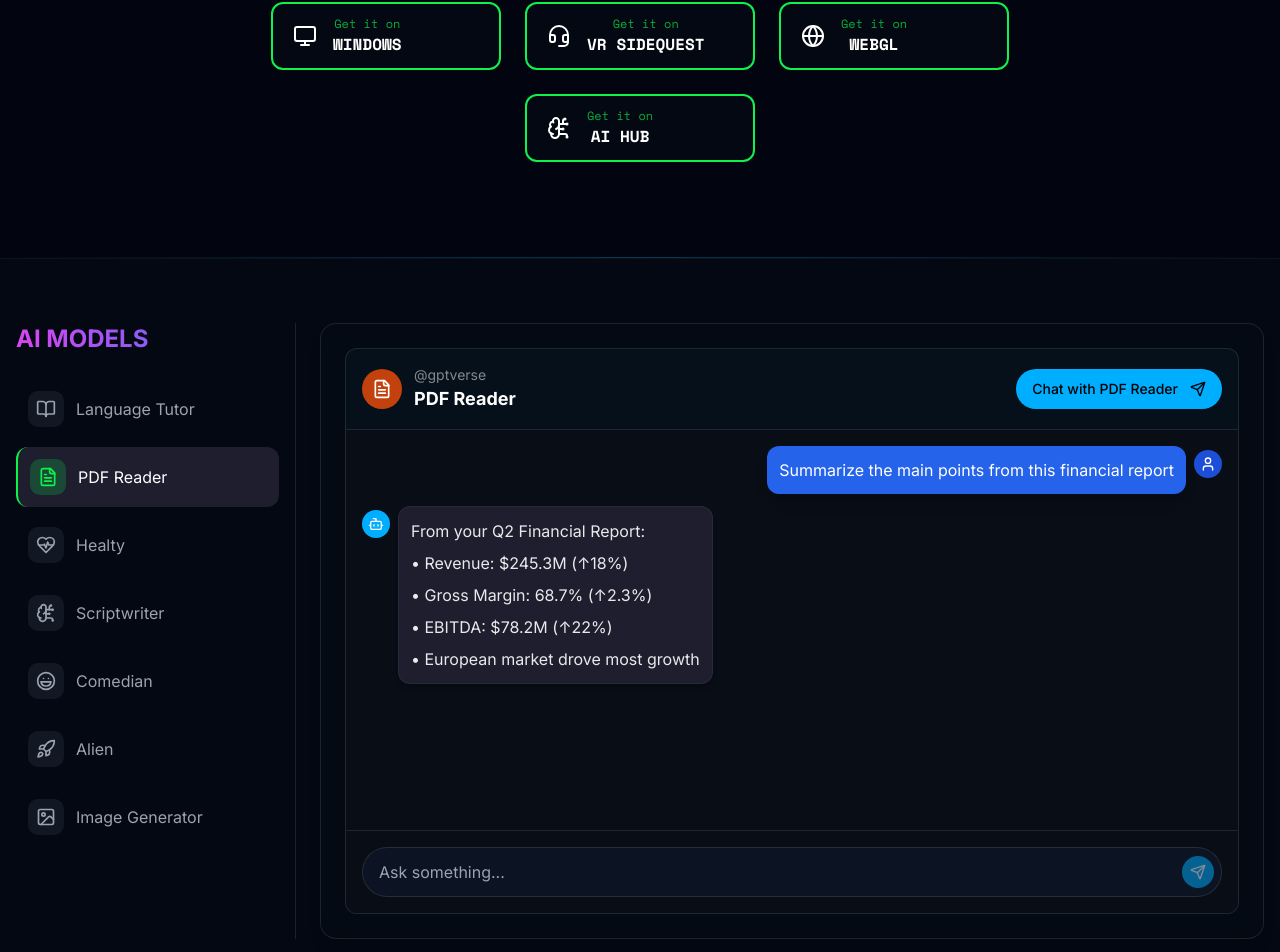
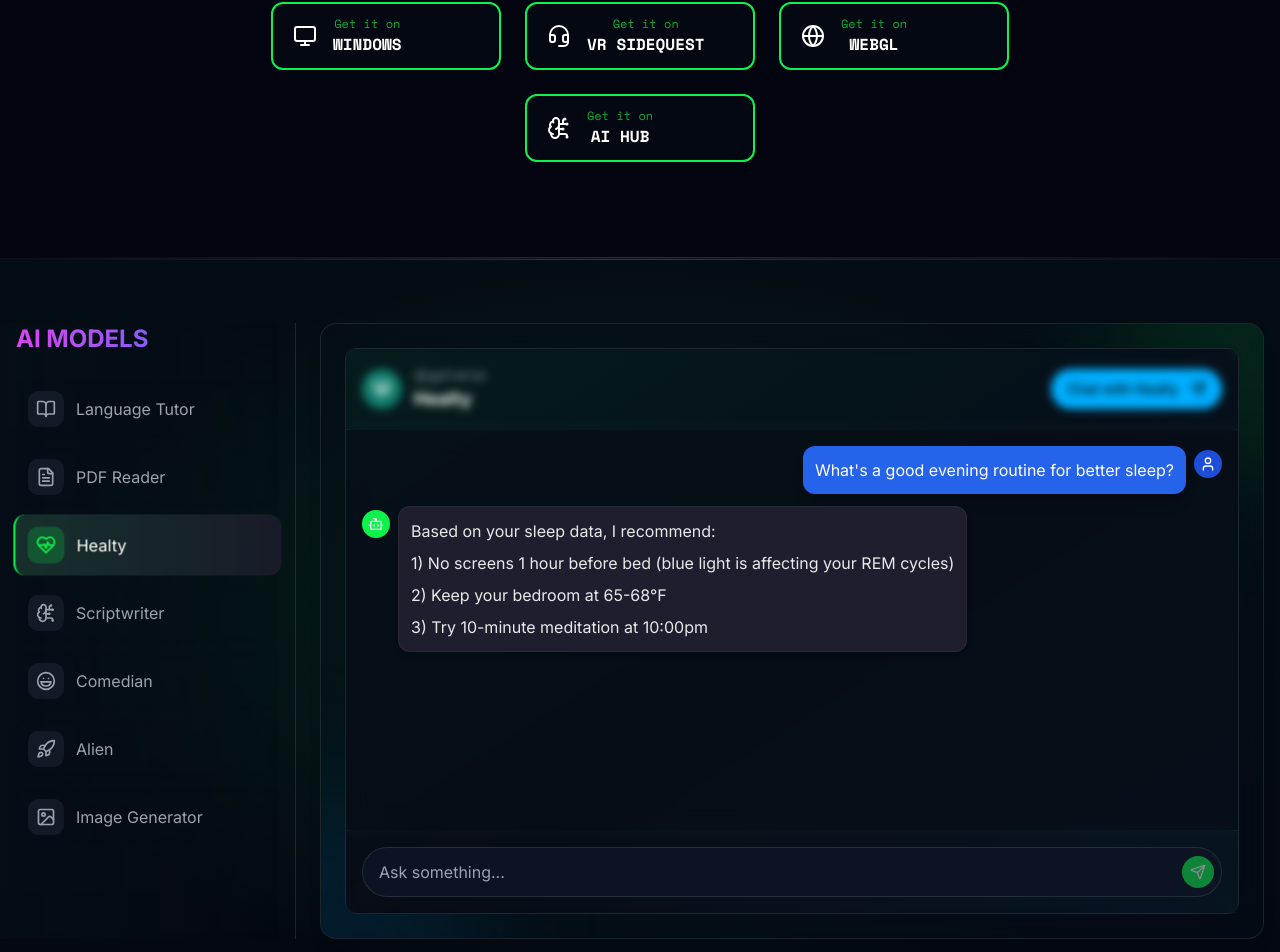
Before and after one commit to mrl006/gptverse-ai-nexus, a React (Vite) app: page / in a window 1280 px wide. Shown: the part 847-1799 px from the top of the page. Built offline with nearby package versions, Linux system fonts and the light colour scheme.

Commit message:
Refactor: Implement auto-selection and glassmorphism

```diff
--- a/src/components/ProductView.tsx
+++ b/src/components/ProductView.tsx
@@ -1,5 +1,5 @@
 
-import React, { useState, useRef } from 'react';
+import React, { useState, useRef, useEffect } from 'react';
 import { AiModels } from '@/data/aiModels';
 import { getIconByName } from '@/utils/iconUtils';
 import ModelList from './product/ModelList';
@@ -26,6 +26,17 @@ const ProductView = () => {
     }, 0);
   };
 
+  // Auto-rotate through models every 3 seconds
+  useEffect(() => {
+    const autoRotateInterval = setInterval(() => {
+      const currentIndex = AiModels.findIndex(model => model.id === selectedModel);
+      const nextIndex = (currentIndex + 1) % AiModels.length;
+      handleModelSelect(AiModels[nextIndex].id);
+    }, 3000);
+
+    return () => clearInterval(autoRotateInterval);
+  }, [selectedModel]);
+
   return (
     <motion.section
       ref={viewRef}
@@ -36,7 +47,13 @@ const ProductView = () => {
       animate={{ opacity: 1 }}
       transition={{ duration: 0.7 }}
     >
-      <div className="absolute inset-0 bg-[#040812] pointer-events-none"></div>
+      <div className="absolute inset-0 bg-[#040812] pointer-events-none">
+        {/* Glassmorphism elements */}
+        <div className="absolute inset-0 bg-gradient-to-b from-[#0ef34b]/5 to-transparent opacity-40"></div>
+        <div className="absolute inset-0 bg-[radial-gradient(ellipse_at_center,rgba(14,243,75,0.1)_0%,transparent_70%)]"></div>
+        <div className="absolute inset-x-0 top-0 h-px bg-gradient-to-r from-transparent via-[#0ef34b]/30 to-transparent"></div>
+        <div className="absolute inset-x-0 bottom-0 h-px bg-gradient-to-r from-transparent via-[#00aeff]/30 to-transparent"></div>
+      </div>
 
       <div className="max-w-[1400px] mx-auto px-4 relative z-10">
         <div className="grid grid-cols-1 lg:grid-cols-[280px,1fr] gap-6">
@@ -51,11 +68,17 @@ const ProductView = () => {
           {/* Main Content Area - Only Interactive Demo */}
           <div className="min-h-[600px]">
             <motion.div
-              className="glass-card p-6 backdrop-blur-lg border border-white/10 bg-[#06101a]/40 rounded-2xl overflow-hidden h-full"
+              className="glass-card p-6 backdrop-blur-xl border border-white/10 bg-[#06101a]/40 rounded-2xl overflow-hidden h-full shadow-lg relative"
               initial={{ y: 20, opacity: 0 }}
               animate={{ y: 0, opacity: 1 }}
               transition={{ duration: 0.5, delay: 0.2 }}
             >
+              {/* Glassmorphism effects inside the card */}
+              <div className="absolute inset-0 overflow-hidden">
+                <div className="absolute -top-40 -right-40 w-80 h-80 bg-[#0ef34b]/10 rounded-full blur-3xl"></div>
+                <div className="absolute -bottom-40 -left-40 w-80 h-80 bg-[#00aeff]/10 rounded-full blur-3xl"></div>
+              </div>
+
               <DemoPreview
                 modelId={currentModel.id}
                 iconBg={currentModel.color}
--- a/src/components/product/DemoPreview.tsx
+++ b/src/components/product/DemoPreview.tsx
@@ -9,7 +9,7 @@ import FileUploadPreview from './FileUploadPreview';
 import ImageGeneratorPreview from './ImageGeneratorPreview';
 import ChatInput from './ChatInput';
 import { ScrollArea } from '@/components/ui/scroll-area';
-import { motion } from 'framer-motion';
+import { motion, AnimatePresence } from 'framer-motion';
 
 interface DemoPreviewProps {
   modelId: string;
@@ -110,20 +110,26 @@ const DemoPreview: React.FC<DemoPreviewProps> = ({ modelId, iconBg, iconComponen
   };
 
   return (
+    <AnimatePresence mode="wait">
       <motion.div
+        key={modelId}
         ref={containerRef}
-      className="flex flex-col h-full bg-[#06101a] rounded-xl overflow-hidden border border-white/10"
-      initial={{ opacity: 0 }}
-      animate={{ opacity: 1 }}
+        className="flex flex-col h-full bg-[#06101a] rounded-xl overflow-hidden border border-white/10 relative"
+        initial={{ opacity: 0, y: 10 }}
+        animate={{ opacity: 1, y: 0 }}
+        exit={{ opacity: 0, y: -10 }}
         transition={{ duration: 0.3 }}
       >
+        {/* Glassmorphism accent */}
+        <div className="absolute inset-0 backdrop-blur-sm bg-gradient-to-br from-[#0ef34b]/5 via-transparent to-[#00aeff]/5 pointer-events-none"></div>
+
         <DemoHeader
           modelId={modelId}
           iconBg={iconBg}
           iconComponent={iconComponent}
         />
 
-      <ScrollArea className="flex-grow bg-[#080d16]" style={{ height: "400px" }}>
+        <ScrollArea className="flex-grow bg-[#080d16]/70 backdrop-blur-md" style={{ height: "400px" }}>
           <div className="p-4">
             {showFileUpload && modelId === 'pdf-reader' && (
               <FileUploadPreview />
@@ -152,6 +158,7 @@ const DemoPreview: React.FC<DemoPreviewProps> = ({ modelId, iconBg, iconComponen
           buttonColor={currentModel?.buttonColor || '#0ef34b'}
         />
       </motion.div>
+    </AnimatePresence>
   );
 };
 
--- a/src/components/product/ModelList.tsx
+++ b/src/components/product/ModelList.tsx
@@ -1,7 +1,9 @@
+
 import React from 'react';
 import { Button } from '@/components/ui/button';
 import { AiModels } from '@/data/aiModels';
 import { getIconByName } from '@/utils/iconUtils';
+import { motion } from 'framer-motion';
 
 interface ModelListProps {
   selectedModel: string;
@@ -26,31 +28,47 @@ const ModelList: React.FC<ModelListProps> = ({
         <Button
           variant="outline"
           onClick={() => setShowSidebar(!showSidebar)}
-          className="w-full border-[#0ef34b]/20 text-[#0ef34b] hover:bg-[#0ef34b]/10"
+          className="w-full border-[#0ef34b]/20 text-[#0ef34b] hover:bg-[#0ef34b]/10 backdrop-blur-sm"
         >
           {showSidebar ? 'Hide Models List' : 'Show Models List'}
         </Button>
       </div>
 
       {/* Sidebar Navigation */}
-      <div className={`${showSidebar ? 'block' : 'hidden lg:block'} lg:border-r lg:border-white/10 pr-4`}>
-        <div className="hidden lg:block mb-6">
+      <div className={`${showSidebar ? 'block' : 'hidden lg:block'} lg:border-r lg:border-white/10 pr-4 relative`}>
+        {/* Glassmorphism sidebar accent */}
+        <div className="absolute top-0 bottom-0 -left-4 w-full bg-gradient-to-r from-[#06101a]/60 to-transparent backdrop-blur-sm pointer-events-none"></div>
+
+        <div className="hidden lg:block mb-6 relative z-10">
           <h2 className="text-2xl font-bold bg-clip-text text-transparent bg-gradient-to-r from-[#d946ef] via-[#8b5cf6] to-[#0ef34b]">
             AI MODELS
           </h2>
         </div>
 
-        <div className="space-y-2">
+        <div className="space-y-2 relative z-10">
           {AiModels.map((model) => (
-            <button
+            <motion.button
               key={model.id}
               onClick={() => setSelectedModel(model.id)}
-              className={`w-full text-left p-3 rounded-lg flex items-center gap-3 transition-all ${
+              className={`w-full text-left p-3 rounded-lg flex items-center gap-3 transition-all backdrop-blur-sm ${
                 selectedModel === model.id
-                  ? 'bg-[#1e1e2f] border-l-2 border-[#0ef34b]'
+                  ? 'bg-[#1e1e2f]/80 border-l-2 border-[#0ef34b] relative'
                   : 'hover:bg-white/5'
               }`}
+              whileHover={{ x: 3 }}
+              animate={{
+                scale: selectedModel === model.id ? 1.02 : 1,
+                opacity: 1
+              }}
+              transition={{ duration: 0.2 }}
             >
+              {selectedModel === model.id && (
+                <motion.div
+                  className="absolute inset-0 bg-gradient-to-r from-[#0ef34b]/10 to-transparent rounded-lg -z-10"
+                  layoutId="highlight"
+                  transition={{ type: "spring", duration: 0.5 }}
+                />
+              )}
               <div className={`flex-shrink-0 p-2 rounded-md ${
                 selectedModel === model.id
                   ? 'bg-[#0ef34b]/20 text-[#0ef34b]'
@@ -61,7 +79,7 @@ const ModelList: React.FC<ModelListProps> = ({
               <span className={selectedModel === model.id ? 'text-white' : 'text-gray-400'}>
                 {model.name}
               </span>
-            </button>
+            </motion.button>
           ))}
         </div>
       </div>
```
Lines whose indentation alone changed are shown as unchanged.
